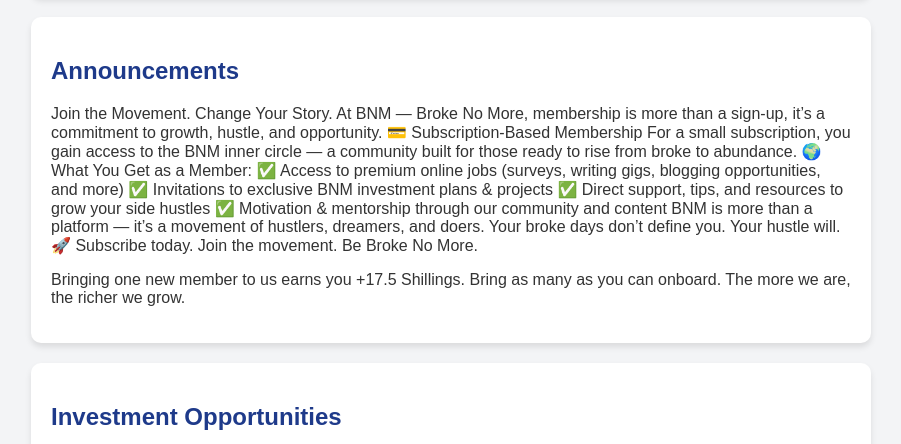
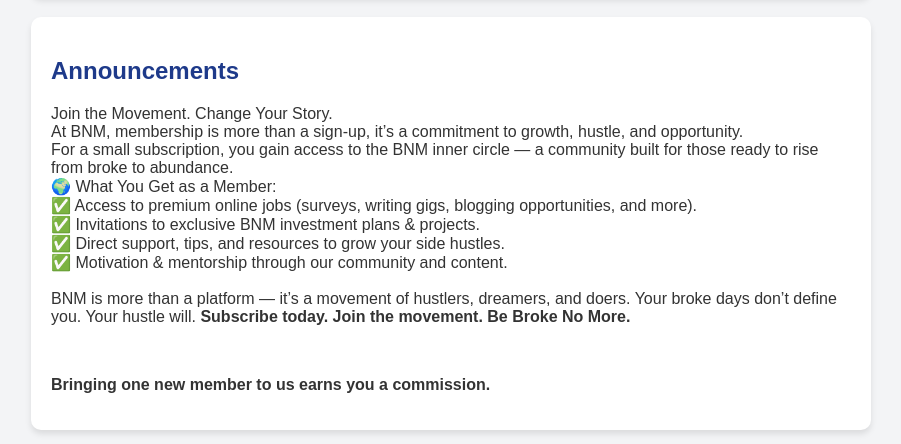
Before and after one commit to mon2e/bnm, a plain HTML site: page index.html in a window 1280 px wide. Shown: the part 1156-1600 px from the top of the page, without its empty margins (189-1090 px from the left). Drawn offline with Linux system fonts and the light colour scheme.

Commit message:
Update index.html

```diff
--- a/index.html
+++ b/index.html
@@ -164,30 +164,31 @@
 
 	    <div class="container">
 			<h2>Announcements</h2>
-			<p>Join the Movement. Change Your Story.
-At BNM — Broke No More, membership is more than a sign-up, it’s a commitment to growth, hustle, and opportunity.
+			<p>Join the Movement. Change Your Story.<br>
+At BNM, membership is more than a sign-up, it’s a commitment to growth, hustle, and opportunity.
 
-💳 Subscription-Based Membership
+<br>
 For a small subscription, you gain access to the BNM inner circle — a community built for those ready to rise from broke to abundance.
+<br>
+🌍 What You Get as a Member:
+<br>
+✅ Access to premium online jobs (surveys, writing gigs, blogging opportunities, and more).
+<br>
+✅ Invitations to exclusive BNM investment plans & projects.
+<br>
+✅ Direct support, tips, and resources to grow your side hustles.
+<br>
+✅ Motivation & mentorship through our community and content.
 
-🌍 What You Get as a Member:
-
-✅ Access to premium online jobs (surveys, writing gigs, blogging opportunities, and more)
-
-✅ Invitations to exclusive BNM investment plans & projects
-
-✅ Direct support, tips, and resources to grow your side hustles
-
-✅ Motivation & mentorship through our community and content
-
+<br><br>
 
 BNM is more than a platform — it’s a movement of hustlers, dreamers, and doers.
 Your broke days don’t define you. Your hustle will.
 
-🚀 Subscribe today. Join the movement. Be Broke No More.</p>
+<b> Subscribe today. Join the movement. Be Broke No More.<b></p>
 
-
-			<p>Bringing one new member to us earns you +17.5 Shillings. Bring as many as you can onboard. The more we are, the richer we grow.</p>
+			<br>
+			<p>Bringing one new member to us earns you a commission.</p>
 		</div>
 
 
```
